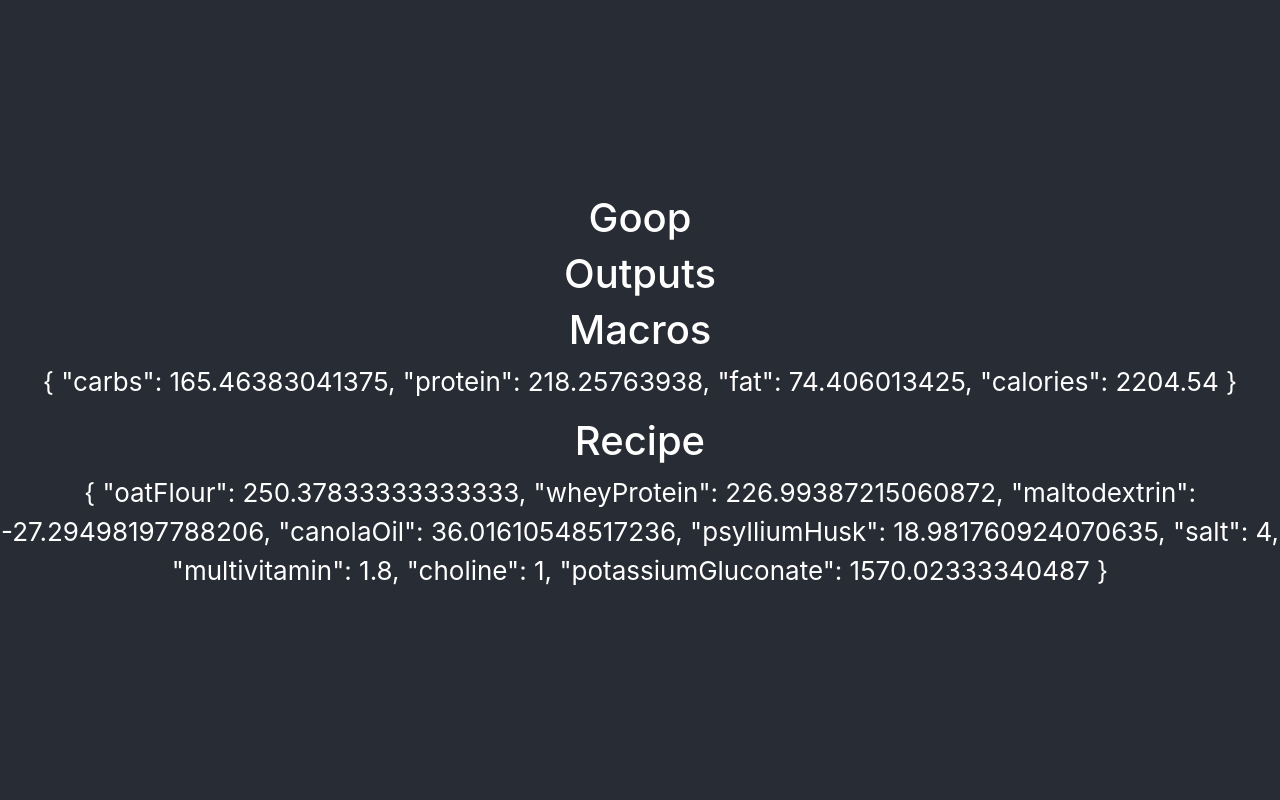
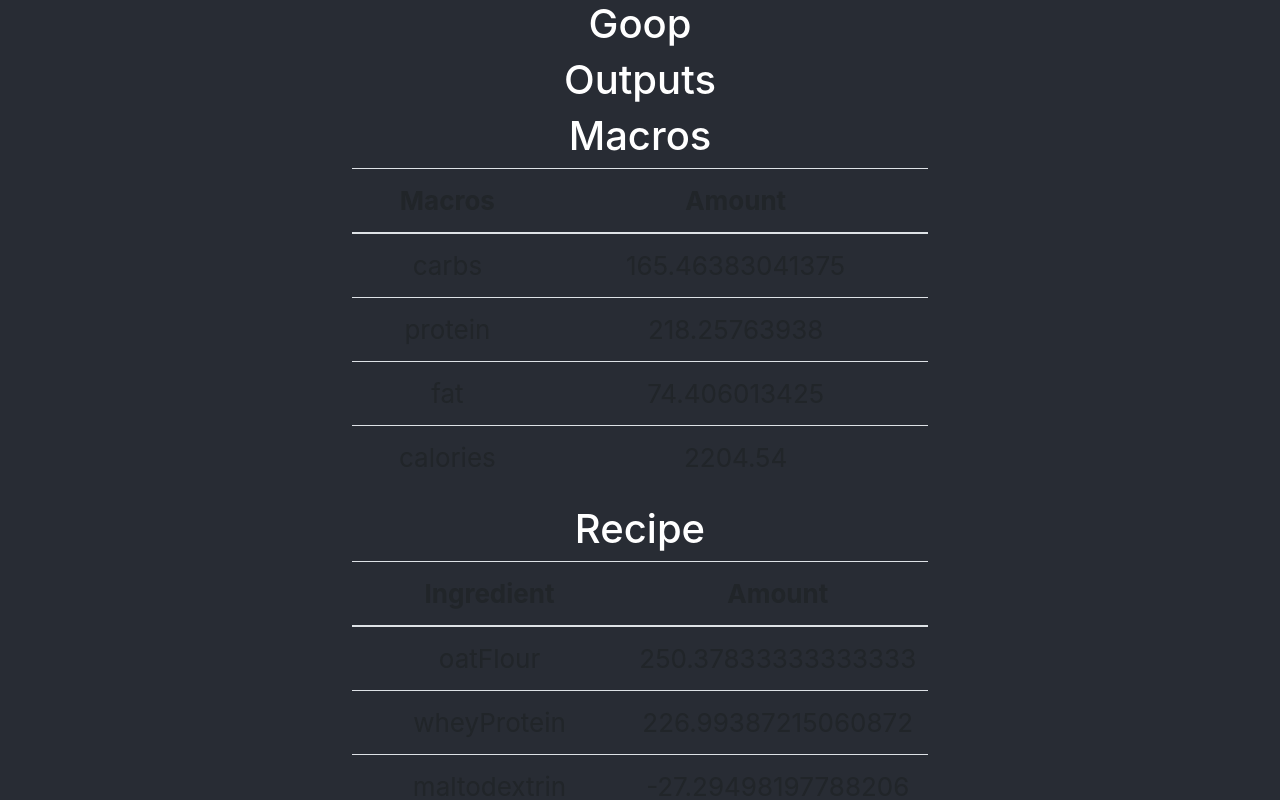
Before and after one commit to lb0wer/goop, a React (Create React App) app: page / in a window 1280 px wide. Both pictures are taken after a click on the button "Submit". Shown: the top 800 px of the page. Built offline with nearby package versions, Linux system fonts and the light colour scheme.

Commit message:
front end displaying output data. backend data still wrong

```diff
--- a/src/App.js
+++ b/src/App.js
@@ -34,7 +34,6 @@ class App extends Component {
   }
 
   render() {
-    console.log('app', this.state)
     return (
       <div className="App">
         <header className="App-header">
--- a/src/components/outputs/macros-display.js
+++ b/src/components/outputs/macros-display.js
@@ -1,12 +1,37 @@
 import React, { Component } from 'react';
 
 export class Macros extends Component {
+
+  getMacrosRows() {
+    return Object.entries(this.props.macrosData).map( ([ macros, amount ], i) => {
+      return this.getMacrosRow(macros, amount, i);
+    })
+  }
+
+  getMacrosRow(macros, amount, i) {
+    return (
+      <tr key={i}>
+        <td scope="row">{macros}</td>
+        <td>{amount}</td>
+      </tr>
+    )
+  }
 
   render() {
     return (
       <div>
         <h1>Macros</h1>
-        <p>{JSON.stringify(this.props.macrosData, null, 2)}</p>
+        <table className="table">
+          <thead>
+            <tr>
+              <th scope="col">Macros</th>
+              <th scope="col">Amount</th>
+            </tr>
+          </thead>
+          <tbody>
+            {this.getMacrosRows()}
+          </tbody>
+        </table>
       </div>
     )
   }
--- a/src/components/outputs/recipe-display.js
+++ b/src/components/outputs/recipe-display.js
@@ -1,12 +1,37 @@
 import React, { Component } from 'react';
 
 export class Recipe extends Component {
+
+  getIngredientsRows() {
+    return Object.entries(this.props.recipeData).map( ([ ingredient, amount ], i) => {
+      return this.getIngredientsRow(ingredient, amount, i);
+    })
+  }
+
+  getIngredientsRow(ingredient, amount, i) {
+    return (
+      <tr key={i}>
+        <td scope="row">{ingredient}</td>
+        <td>{amount}</td>
+      </tr>
+    )
+  }
 
   render() {
     return (
       <div>
         <h1>Recipe</h1>
-        <p>{JSON.stringify(this.props.recipeData, null, 2)}</p>
+        <table className="table">
+          <thead>
+            <tr>
+              <th scope="col">Ingredient</th>
+              <th scope="col">Amount</th>
+            </tr>
+          </thead>
+          <tbody>
+            {this.getIngredientsRows()}
+          </tbody>
+        </table>
       </div>
     )
   }
--- a/src/model/nutriRequirements.js
+++ b/src/model/nutriRequirements.js
@@ -57,7 +57,7 @@ function getMacros(profile) {
     const katchMcArdle = 370 + (leanBodyMass(profile.weight, profile.bodyFat) * 21.6);
     setMethodologyValues();
     let calorieBase = getCalorieBase();
-    let calories = scaleCaloriesForActivityLevel(calorieBase);
+    let calories = scaleCaloriesForRegime(calorieBase);
     return calories;
 
     function setMethodologyValues() {
@@ -87,7 +87,7 @@ function getMacros(profile) {
       return profile.activity * (harrisBenedict + mifflinStJeor + katchMcArdle) / 3
     }
 
-    function scaleCaloriesForActivityLevel(calorieBase) {
+    function scaleCaloriesForRegime(calorieBase) {
       switch (profile.regime) {
         case "bulk":
           return calorieBase * bulkModifier
```
